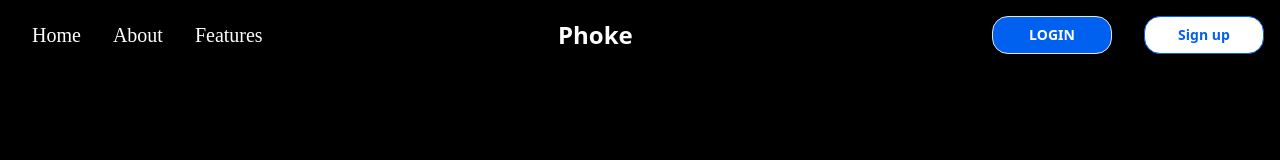
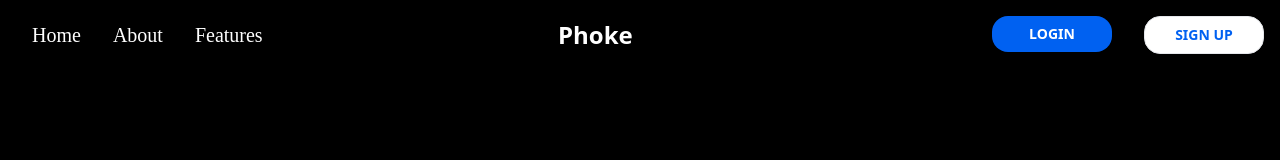
Before and after one commit to LL-oyiso/Phke, a React (Create React App) app: page / in a window 1280 px wide. Shown: the top 160 px of the page. Built offline with nearby package versions, Linux system fonts and the light colour scheme.

Commit message:
Nav bar completedt

```diff
--- a/src/components/Navbar.jsx
+++ b/src/components/Navbar.jsx
@@ -30,12 +30,12 @@
 
                         <ul className='flex font-bold'>
                         <li className="">
-                        <button className='bg-[#0061F1] text-white  p-2 w-[120px] '>LOGIN</button>
+                        <button className='border-none bg-[#0061F1] text-white  p-2 w-[120px] '>LOGIN</button>
                         </li>
                         <li className=''>
-                        <button className='border-[#0061F1] text-[#0061F1] p-2 w-[120px] bg-white'>Sign up</button>
+                        <button className=' text-[#0061F1] p-2 w-[120px] bg-white'>SIGN UP</button>
                         </li>
-                    </ul>
+                         </ul>
 
 
                         {/* Hamburger icon anything above small it will be hidden */}
```
